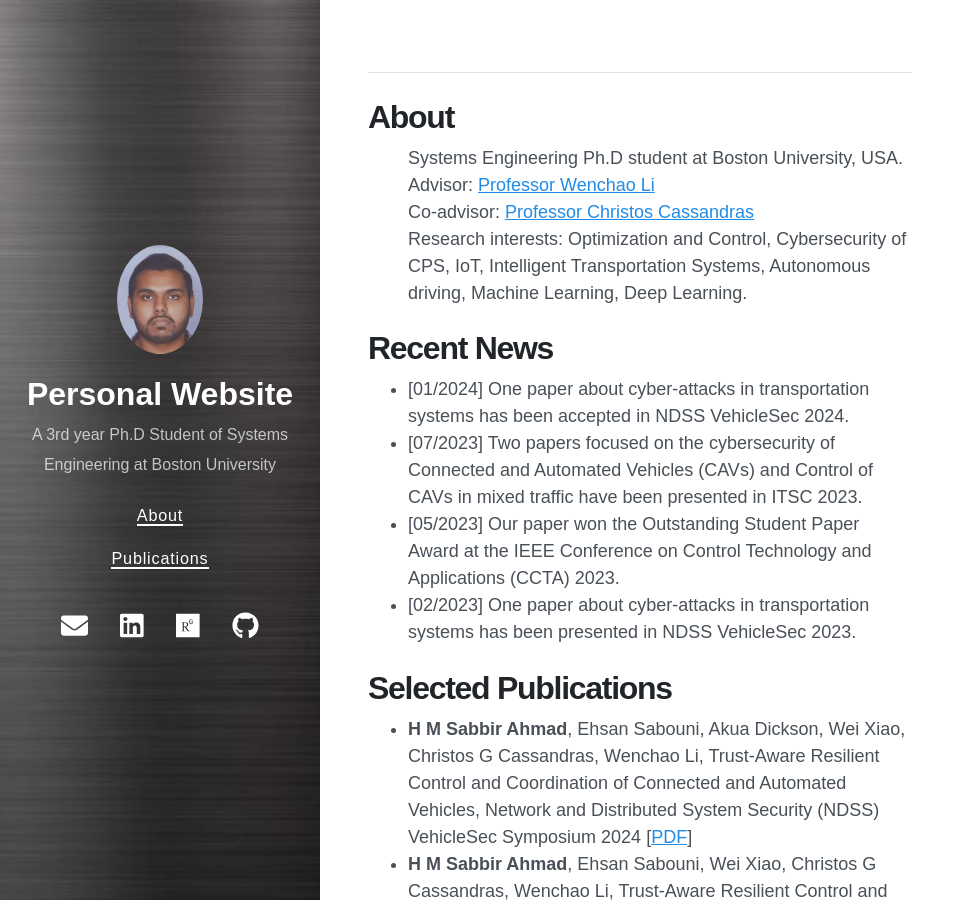
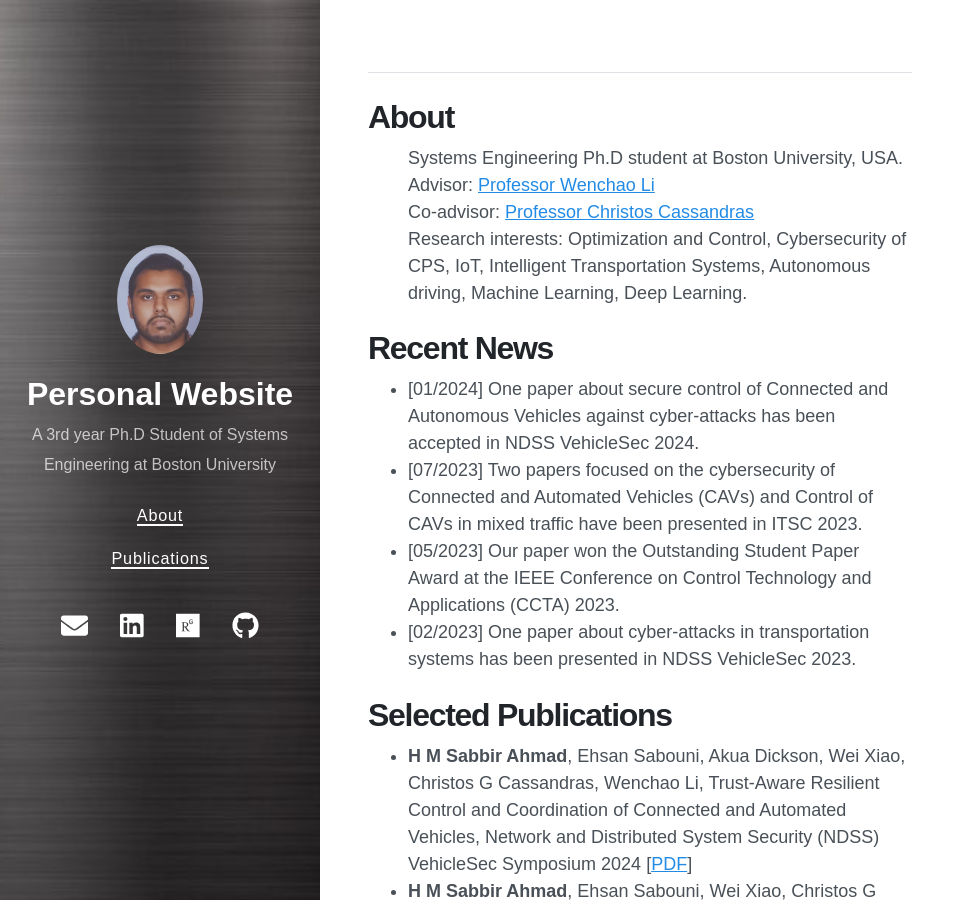
Before and after one commit to SabbirAhmad26/sabbirahmad26.github.io, a Jekyll site: the page built from README.md, in a window 1280 px wide and 900 px high. Shown: the whole window, without its empty margins (0-975 px from the left). Built offline with Jekyll 4.4.1, drawn with Linux system fonts in a browser that asks for light colours; nearby versions of some CDN libraries; our own code applies the rules of GitHub Pages for plain Markdown files.

Commit message:
Update home.html

```diff
--- a/_layouts/home.html
+++ b/_layouts/home.html
@@ -26,7 +26,7 @@
              <!--div class="content"-->
                <div class="scroll">
           <ul>
-            <li> [01/2024] One paper about cyber-attacks in transportation systems has been accepted in NDSS VehicleSec 2024.  </li>
+            <li> [01/2024] One paper about secure control of Connected and Autonomous Vehicles against cyber-attacks has been accepted in NDSS VehicleSec 2024.  </li>
             <li> [07/2023] Two papers focused on the cybersecurity of Connected and Automated Vehicles (CAVs) and Control of CAVs in mixed traffic have been presented in ITSC 2023.  </li>
             <li> [05/2023] Our paper won the Outstanding Student Paper Award at the IEEE Conference on Control Technology and Applications (CCTA) 2023.  </li>
             <li> [02/2023] One paper about cyber-attacks in transportation systems has been presented in NDSS VehicleSec 2023.  </li>
```
